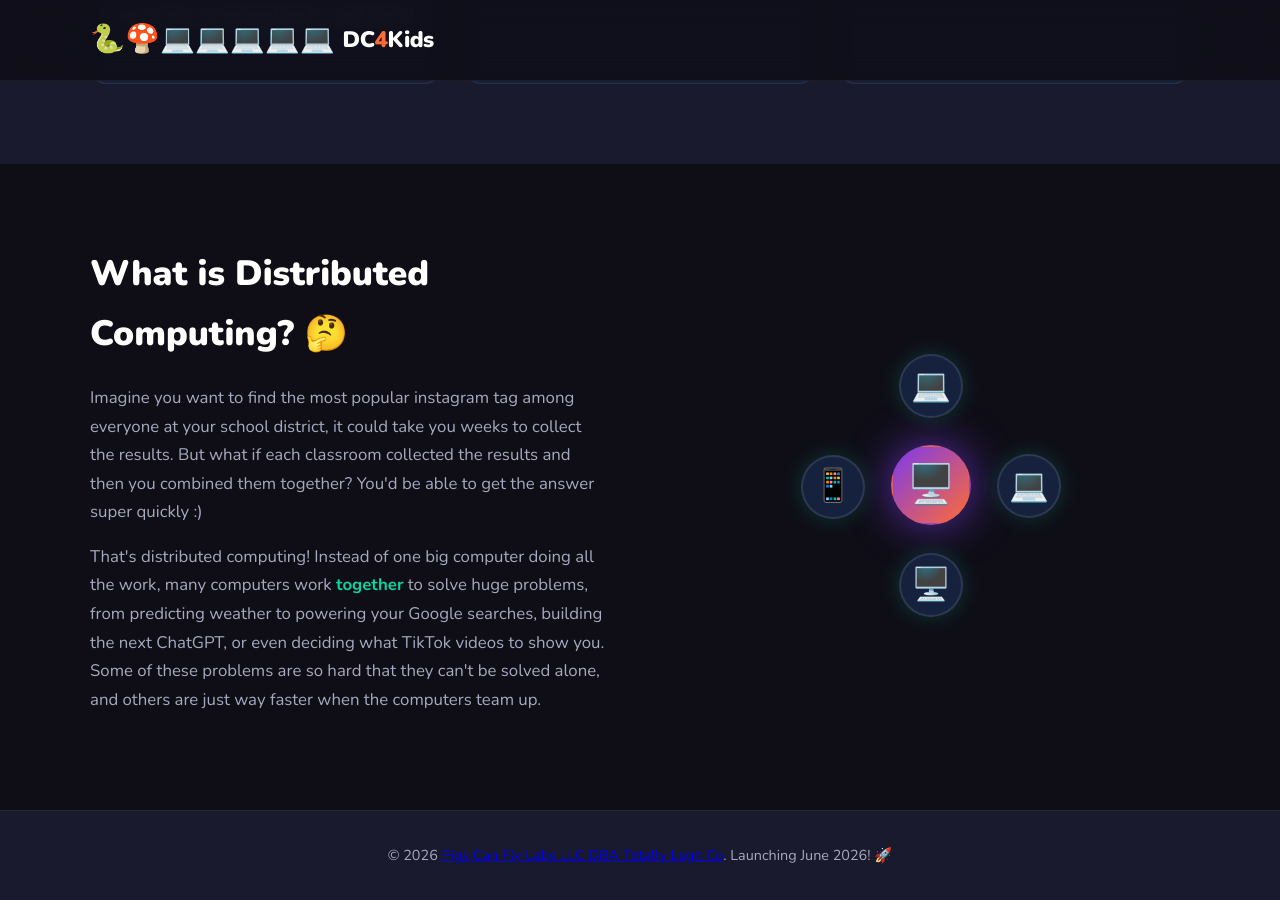
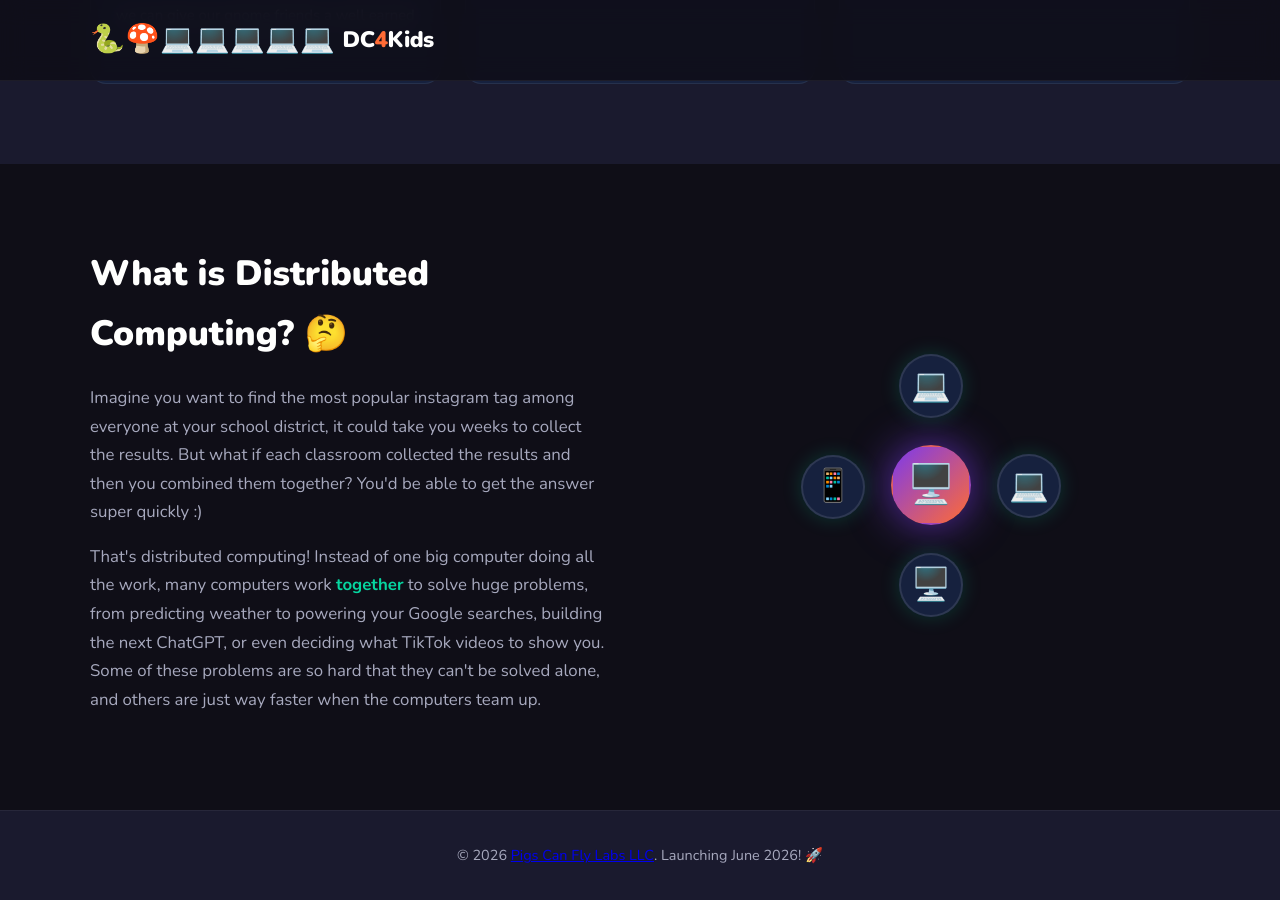
Before and after one commit to distributedcomputing4kids/distributedcomputing4executives-website, a Jekyll site: the page built from index.html, in a window 1280 px wide and 900 px high, scrolled down 1858 px. Built offline with Jekyll 4.4.1, drawn with Linux system fonts in a browser that asks for light colours.

Commit message:
Drop the DBA for now

```diff
--- a/_includes/footer.html
+++ b/_includes/footer.html
@@ -1,5 +1,5 @@
 <footer class="site-footer">
   <div class="footer-inner">
-    <p>&copy; {{ 'now' | date: "%Y" }} <a href="https://www.pigscanfly.ca">Pigs Can Fly Labs LLC DBA Totally Legit Co</a>. Launching {{ site.launch_date }}! 🚀</p>
+    <p>&copy; {{ 'now' | date: "%Y" }} <a href="https://www.pigscanfly.ca">Pigs Can Fly Labs LLC</a>. Launching {{ site.launch_date }}! 🚀</p>
   </div>
 </footer>
```
